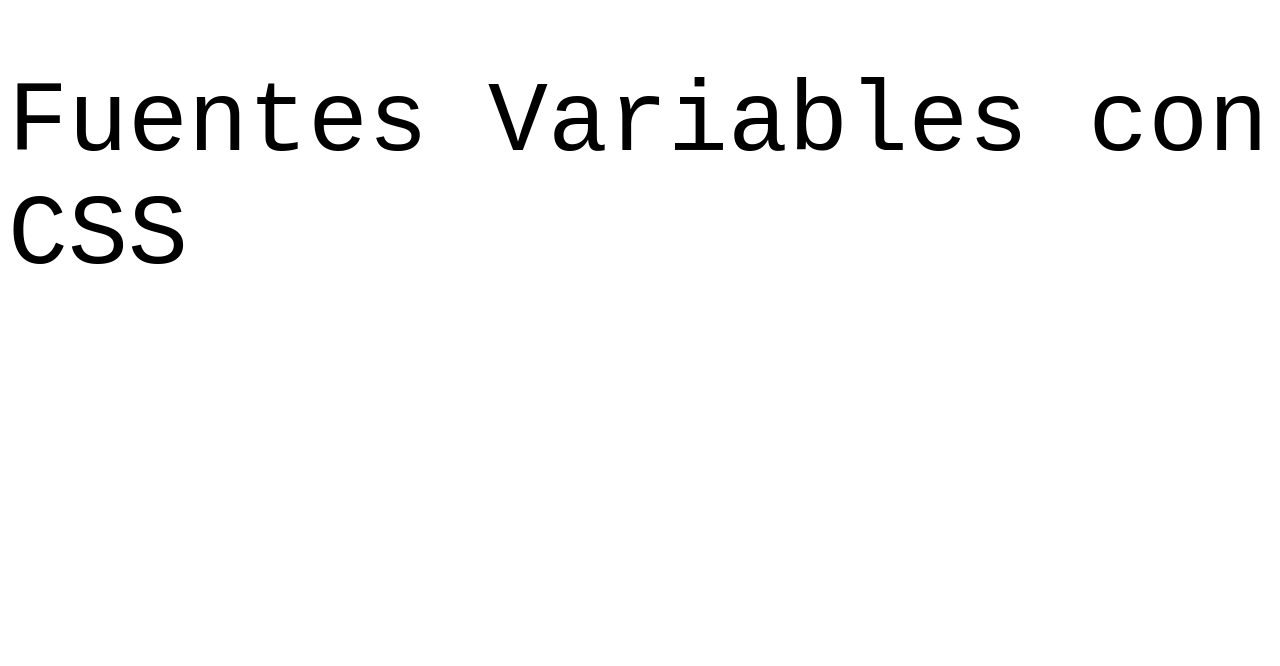
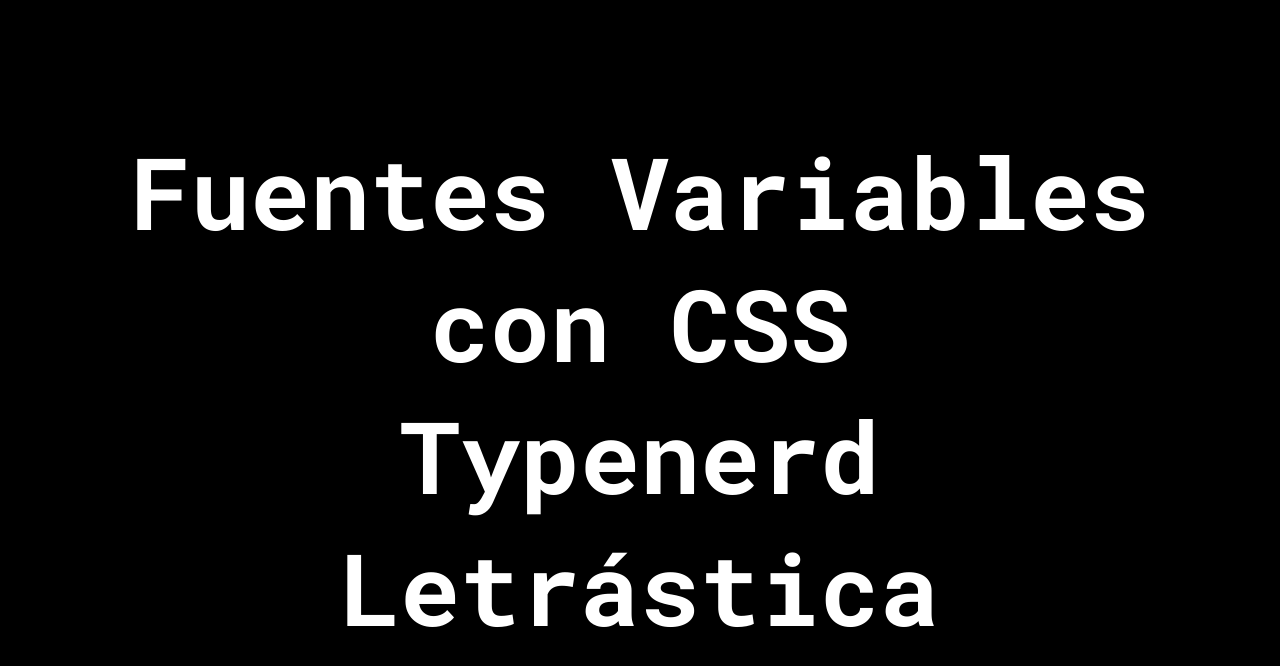
Before and after one commit to letrastica/fuentes-variables-css, a plain HTML site: page index.html in a window 1280 px wide. Drawn offline with Linux system fonts and the light colour scheme.

Commit message:
Font de servidor

```diff
--- a/index.html
+++ b/index.html
@@ -4,10 +4,13 @@
     <meta charset="UTF-8">
     <meta http-equiv="X-UA-Compatible" content="IE=edge">
     <meta name="viewport" content="width=device-width, initial-scale=1.0">
+    <link rel="preconnect" href="https://fonts.googleapis.com">
+    <link rel="preconnect" href="https://fonts.gstatic.com" crossorigin>
+    <link href="https://fonts.googleapis.com/css2?family=Roboto+Mono:wght@100;700&display=swap" rel="stylesheet">
     <link rel="stylesheet" type="text/css" href="styles.css">
     <title>Fuentes Variables con CSS</title>
 </head>
 <body>
-    <h1>Fuentes Variables con CSS</h1>
+    <h1>Fuentes Variables con CSS<br/>Typenerd<br/>Letrástica</h1>
 </body>
 </html>
--- a/styles.css
+++ b/styles.css
@@ -1,24 +1,26 @@
-@font-face {
-    font-family: 'Roboto Mono', monospace;
-    src: url('RobotoMono-VariableFont_wght.ttf') format("truetype-variations");
-    font-weight: 100 700;
+body {
+	height: 100vh;
+	text-align: center;
+	padding: 50px 50px 200px 50px;
+	background-color: black;
 }
 
 h1 {
     font-family: 'Roboto Mono', monospace;
-    font-weight: 100;
+	font-variation-settings: 'wght' 100;
     font-size: 100px;
-    animation: variable 100ms infinite both;
+	color: white;
+    animation: variable 5000ms infinite both;
 }
 
 @keyframes variable {
 	0% {
-		font-weight: 100;
+		font-variation-settings: 'wght' 100;
 	}
 	50% {
-		font-weight: 700;
+		font-variation-settings: 'wght' 700;
 	}
 	100% {
-		font-weight: 100;
+		font-variation-settings: 'wght' 100;
 	}
 }
```
Also changed, not shown: RobotoMono-VariableFont_wght.ttf (deleted).
